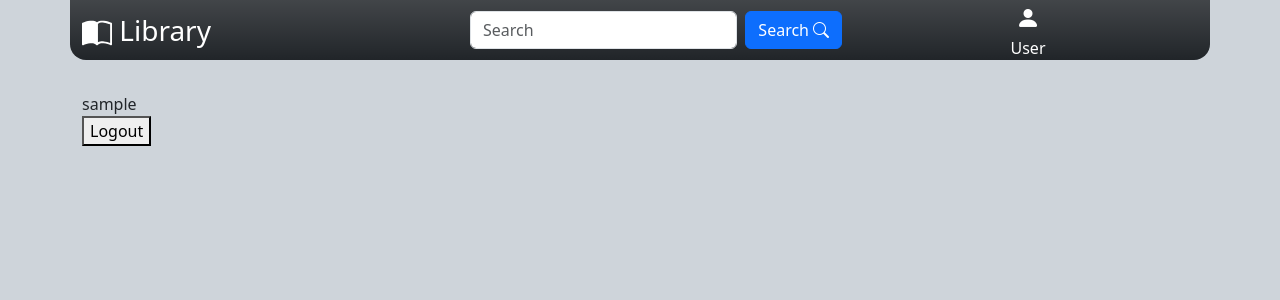
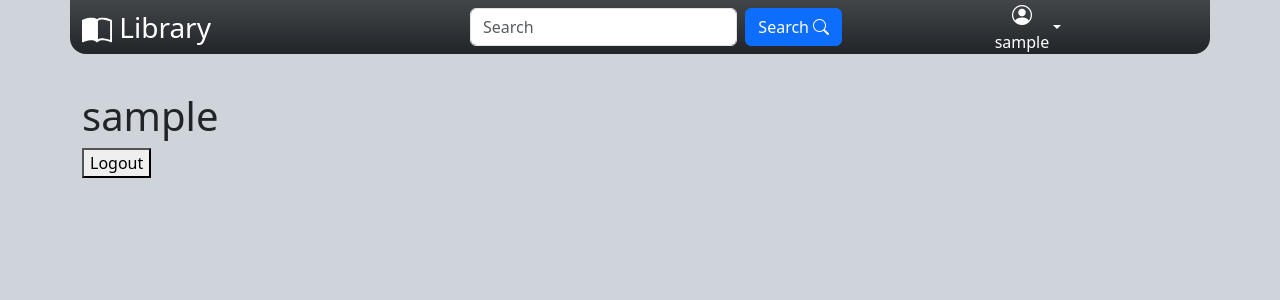
Before and after one commit to Kotoninja/Libros, a Django app: page /user/profile/ in a window 1280 px wide. Shown: the top 300 px of the page. Run offline with Django 5.2, Linux system fonts and the light colour scheme; the visitor is signed in with stand-in values (Sample User, id 1).

Commit message:
update base html for user

```diff
--- a/static/style.css
+++ b/static/style.css
@@ -23,3 +23,7 @@
 .ktn-bg-danger-subtle-90 {
     background: rgb(251, 233, 235);
 }
+
+.ktn-link-body-primary:hover::after {
+    color: rgb(0, 150, 255) !important;
+}
--- a/templates/base.html
+++ b/templates/base.html
@@ -45,10 +45,31 @@
                 </button>
                 <div class="collapse navbar-collapse col-lg-4 col-md-3" id="navbarSupportedContent">
                     <ul class="navbar-nav m-auto">
-                        <li class="nav-item">
-                            <div>
-                                <a class="nav-link active p-0 d-flex flex-column fs-6 text-white" aria-current="page" href="{% url 'user:profile' %}"><i
-                                        class="bi bi-person-fill fs-4 mx-auto d-none d-lg-block"></i>User</a>
+                        <li class="nav-item col-1 col-lg-12">
+                            <div class="dropdown text-center">
+                                <a href="{% url 'user:profile' %}" class="d-block text-decoration-none dropdown-toggle ktn-link-body-primary d-flex justify-content-center align-items-center text-white" data-bs-toggle="dropdown" aria-expanded="false">
+                                    <div class="d-flex flex-column justify-content-center align-items-center">
+                                        <i class="bi bi-person-circle fs-5 d-lg-block d-none"></i>
+                                        <i class="bi bi-person-circle fs-1 d-lg-none d-block"></i>
+                                        {% if user.is_authenticated %}
+                                        <span class="d-lg-block d-none">{{request.user.username}}</span>
+                                        {% else %}
+                                        <span class="d-lg-block d-none">Account</span>
+                                        {% endif %}
+                                    </div>
+                                </a>
+                                {% if user.is_authenticated %}
+                                <ul class="dropdown-menu text-small" style="">
+                                    <li><a class="dropdown-item" href="{% url 'user:profile' %}">Profile</a></li>
+                                    <li><a class="dropdown-item" href="{% url 'user:settings' %}">Settings</a></li>
+                                    <li><hr class="dropdown-divider"></li>
+                                    <li><form action="{% url 'user:logout' %}" method="post" class="dropdown-item">{% csrf_token %}<button class="btn p-0 border-none">Logout</button></form></li>
+                                </ul>
+                                {% else %}
+                                <ul class="dropdown-menu text-small" style="">
+                                    <li><a class="dropdown-item" href="{% url 'user:login' %}">Login</a></li>
+                                </ul>
+                                {% endif %}
                             </div>
                         </li>
                     </ul>
--- a/user/templates/user/profile.html
+++ b/user/templates/user/profile.html
@@ -2,7 +2,7 @@
 {% block title %}Profile{% endblock title %}
 
 {% block content %}
-<span>{{request.user.username}}</span>
+<h1>{{request.user.username}}</h1>
 
 
 <form action="{% url 'user:logout' %}" method="post">
--- a/user/urls.py
+++ b/user/urls.py
@@ -1,5 +1,4 @@
 from django.urls import path
-
 from user import views
 
 app_name = "user"
@@ -7,6 +6,7 @@ app_name = "user"
 urlpatterns = [
     path("login/", views.login_user, name="login"),
     path("registration/", views.registration, name="registration"),
-    path("profile/",views.profile,name="profile"),
-    path("logout/",views.logout_user,name="logout")
+    path("profile/", views.profile, name="profile"),
+    path("logout/", views.logout_user, name="logout"),
+    path("settings/", views.settings_user, name="settings"),
 ]
--- a/user/views.py
+++ b/user/views.py
@@ -69,4 +69,9 @@ def profile(request):
 
 def logout_user(request):
     logout(request)
-    return redirect("library:home")
+    return redirect("user:login")
+
+@login_required
+def settings_user(request):
+    context = {}
+    return render(request,"user/settings.html",context=context)
```
Also changed, not shown: user/templates/user/settings.html (added, +7 -0 lines), user/tests/test_views.py (+1 -1 lines).
